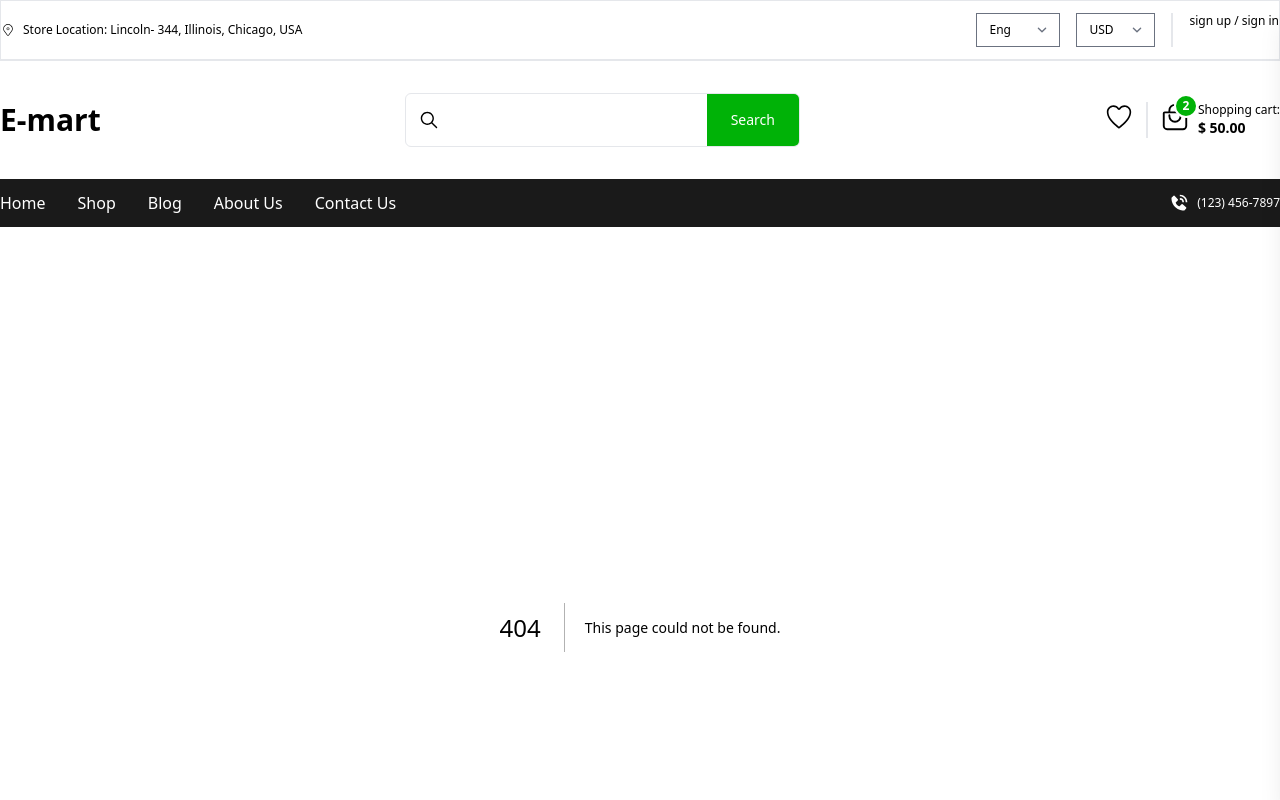
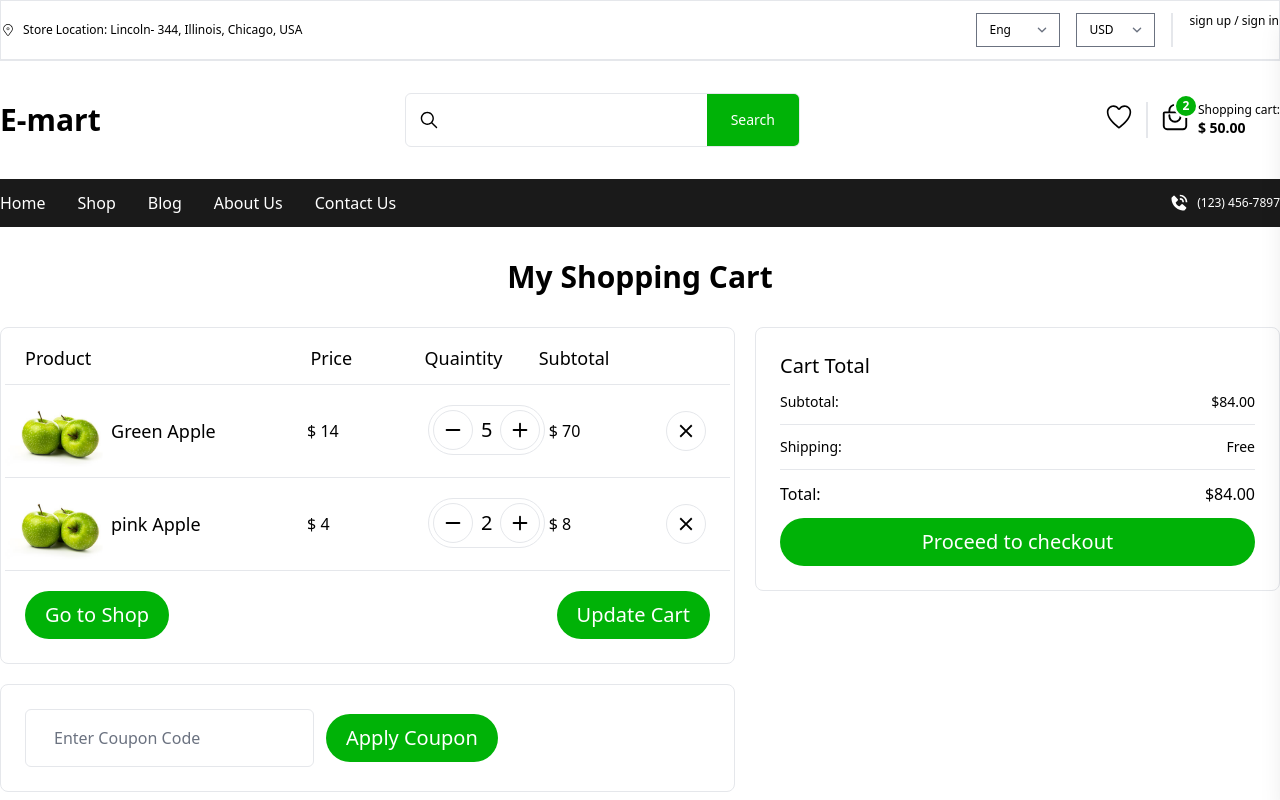
Before and after one commit to patharharsh/e-mart, a Next.js app: page /cart in a window 1280 px wide. Before the commit this address had no page. Shown: the top 800 px of the page. Built offline with nearby package versions, Linux system fonts and the light colour scheme.

Commit message:
cart page done

```diff
--- /dev/null
+++ b/src/app/cart/page.tsx
@@ -0,0 +1,24 @@
+import SectionTitle from "@/components/SectionTitle";
+import React from "react";
+import CartTotalSection from "@/sections/cart/CartTotalSextion";
+import CartListSection from "@/sections/cart/CartListSection";
+import CouponCodeSection from "@/sections/cart/CouponCodeSection";
+
+const CartPage = () => {
+  return (
+    <div className="container py-8 mx-auto">
+      <SectionTitle title="My Shopping Cart" align="center" />
+      <div className="flex gap-5 flex-col lg:flex-row">
+        <div className="lg:w-7/12 w-full">
+          <CartListSection />
+          <CouponCodeSection />
+        </div>
+        <div className="lg:w-5/12 w-full">
+          <CartTotalSection />
+        </div>
+      </div>
+    </div>
+  );
+};
+
+export default CartPage;
--- /dev/null
+++ b/src/components/CartItem.tsx
@@ -0,0 +1,35 @@
+"use client";
+import React, { useState } from "react";
+import CounterButton from "./CounterButton";
+import IconBtn from "./IconBtn";
+import { IoMdClose } from "react-icons/io";
+import { cartItem } from "@/types/cart.type";
+
+const CartItem = ({data}:{data: cartItem}) => {
+
+  const {product, quntity} = data
+  const [count, setCount] = useState(quntity)
+
+  return (
+    <>
+      <div className="flex items-center border md:border-0 md:border-t flex-wrap md:flex-nowrap sm:w-1/2 md:w-full md:p-0 p-3" >
+        <div className="md:w-5/12 w-full flex items-center flex-wrap md:flex-nowrap gap-2 ">
+          <div className="md:w-4/12 w-full ">
+            <img src={product?.imgPath} className="w-full" alt="product image" />
+          </div>
+          <div className="md:w-8/12 w-full text-lg md:text-md">{product?.name}</div>
+        </div>
+        <div className="md:w-2/12 w-1/2"><span className="md:hidden">price:</span> $ {product?.spPrize}</div>
+        <div className="md:w-2/12 w-1/2 text-right md:text-left">
+          <CounterButton onChange={(x: number) => setCount(x)} value={count} />
+        </div>
+        <div className="md:w-3/12 w-full mt-3 md:mt-0 flex md:pe-6 items-center justify-between">
+          <span> <span className="md:hidden">total:</span> $ {count * product?.spPrize} </span>
+          <IconBtn Icon={IoMdClose} size="extra-small" />
+        </div>
+      </div>
+    </>
+  );
+};
+
+export default CartItem;
--- a/src/components/CounterButton.tsx
+++ b/src/components/CounterButton.tsx
@@ -6,10 +6,11 @@ import { FiMinus, FiPlus } from "react-icons/fi";
 
 interface CounterButtonProp  {
     onChange: Function
+    value?: number
   };
 
-const CounterButton = ({onChange}: CounterButtonProp) => {
-  const [count, setCount] = useState(1);
+const CounterButton = ({onChange, value=1}: CounterButtonProp) => {
+  const [count, setCount] = useState(value);
 
 
   const handleMinus = () => {
@@ -28,10 +29,10 @@ const CounterButton = ({onChange}: CounterButtonProp) => {
   },[count])
 
   return (
-    <div className="inline-flex items-center gap-5 border border-1 p-1 rounded-full justify-between ">
-      <IconBtn Icon={FiMinus} onClick={handleMinus} />
-      <span className="text-2xl">{count}</span>
-      <IconBtn Icon={FiPlus} onClick={handlePlus} />
+    <div className="inline-flex items-center gap-2 border border-1 p-1 rounded-full justify-between ">
+      <IconBtn Icon={FiMinus} onClick={handleMinus} size="extra-small" />
+      <span className="text-xl">{count}</span>
+      <IconBtn Icon={FiPlus} onClick={handlePlus} size="extra-small" />
     </div>
   );
 };
--- a/src/components/IconBtn.tsx
+++ b/src/components/IconBtn.tsx
@@ -15,15 +15,15 @@ const IconBtn = ({
 }: IconBtnProps) => {
   const BtnClasses = classNames(
     {
-      "text-black bg-gray-100 hover:bg-[#00B207] hover:text-[#ffffff] font-medium rounded-full text-sm p-5 text-center me-2 mb-2 ":
+      "text-black bg-gray-100 hover:bg-[#00B207] hover:text-[#ffffff] font-medium rounded-full text-sm p-5 text-center":
         size === "large",
     },
     {
-      "text-black bg-white hover:bg-[#00B207] hover:text-[#ffffff] font-medium rounded-full text-sm p-4 text-center me-2 mb-2 border border-1 ":
+      "text-black bg-white hover:bg-[#00B207] hover:text-[#ffffff] font-medium rounded-full text-sm p-4 text-center border border-1 ":
         size === "small",
     },
     {
-      "text-black bg-white hover:bg-[#00B207] hover:text-[#ffffff] font-medium rounded-full text-sm p-2 text-center me-2 mb-2 border border-1 ":
+      "text-black bg-white hover:bg-[#00B207] hover:text-[#ffffff] font-medium rounded-full text-sm p-2 text-center  border border-1 ":
         size === "extra-small",
     },
     {
--- a/src/components/shared/Button.tsx
+++ b/src/components/shared/Button.tsx
@@ -7,7 +7,7 @@ interface ButtonProps extends React.ButtonHTMLAttributes<HTMLButtonElement> {
 
 const Button = ({ children, varient = "primary", ...props }: ButtonProps) => {
   const btnClasses = classNames(
-    "flex items-center justify-center focus:outline-none focus:ring-4 focus:ring-gray-300 font-medium rounded-full text-xl px-5 py-2.5 text-center me-2 mb-2",
+    "flex items-center justify-center focus:outline-none focus:ring-4 focus:ring-gray-300 font-medium rounded-full text-xl px-5 py-2.5 text-center",
     { "text-[#00B207] bg-white hover:bg-gray-100": varient === "secondary" },
     {"bg-[#00B207] text-white hover:bg-[#00B207]" : varient === "primary"}
   );
--- a/src/components/shared/Input.tsx
+++ b/src/components/shared/Input.tsx
@@ -10,10 +10,10 @@ const Input = ({
   const [show, setShow] = useState(false);
 
   return (
-    <div className="relative border border-1 px-4 py-3 rounded-md">
+    <div className="relative border border-1 px-4 py-2 rounded-md">
       <input
         type={type === "password" ? (show ? "text" : "password") : type}
-        className="w-full focus:outline-none text-md "
+        className="w-full focus:outline-none text-md border-0"
         {...props}
       />
       {type === "password" && (
--- a/src/sections/PopularProducts.tsx
+++ b/src/sections/PopularProducts.tsx
@@ -78,6 +78,7 @@ const popularProductsData: ProductsDataType[] = [
 ];
 
 const PopularProducts = () => {
+
   return (
     <div className="container mx-auto">
       <SectionTitle title="Popular Products" isViewAll={true} />
--- /dev/null
+++ b/src/sections/cart/CartListSection.tsx
@@ -0,0 +1,64 @@
+"use client";
+import CartItem from '@/components/CartItem';
+import Button from '@/components/shared/Button';
+import { cartItem } from '@/types/cart.type';
+import React from 'react'
+
+const cartData: cartItem[] = [
+    {
+      product: {
+        name: "Green Apple",
+        spPrize: 14.0,
+        prize: 20.0,
+        rating: 4,
+        imgPath: "/product.png",
+      },
+      quntity: 5,
+    },
+    {
+      product: {
+        name: "pink Apple",
+        spPrize: 4.0,
+        prize: 200.0,
+        rating: 4,
+        imgPath: "/product.png",
+      },
+      quntity: 2,
+    },
+  ];
+
+const CartListSection = () => {
+  return (
+    <div>
+       <div className=" border p-1 rounded-lg mb-5">
+            {cartData?.length ? (
+              <>
+                <div className="md:flex hidden px-5 text-lg font-medium py-3">
+                  <div className="w-5/12">Product</div>
+                  <div className="w-2/12">Price</div>
+                  <div className="w-2/12">Quaintity</div>
+                  <div className="w-3/12">Subtotal</div>
+                </div>
+
+              <div className='flex md:flex-col flex-row flex-wrap md:flex-nowrap'>
+                {cartData?.map((item, index) => (
+                  <CartItem key={index} data={item} />
+                ))}
+              </div>
+
+                <div className="flex justify-between p-5 border-t">
+                  <Button>Go to Shop</Button>
+                  <Button>Update Cart</Button>
+                </div>
+              </>
+            ) : (
+              <h1 className="text-center p-5 text-lg font-medium">
+                Cart is Empty
+              </h1>
+            )}
+          </div>
+    </div>
+  )
+}
+
+export default CartListSection
--- /dev/null
+++ b/src/sections/cart/CartTotalSextion.tsx
@@ -0,0 +1,30 @@
+"use client";
+import Button from '@/components/shared/Button'
+import React from 'react'
+
+const CartTotalSection = () => {
+  return (
+    <div>
+       <div className="border p-6 rounded-lg">
+            <h1 className="text-xl font-medium">Cart Total</h1>
+            <div className="flex justify-between border-b py-3">
+              <span className="text-sm">Subtotal:</span>
+              <span className="text-sm font-medium">$84.00</span>
+            </div>
+            <div className="flex justify-between border-b py-3">
+              <span className="text-sm">Shipping:</span>
+              <span className="text-sm font-medium">Free</span>
+            </div>
+            <div className="flex justify-between py-3">
+              <span className="text-base">Total:</span>
+              <span className="text-base font-medium">$84.00</span>
+            </div>
+            <div className="flex flex-col">
+              <Button>Proceed to checkout</Button>
+            </div>
+          </div>
+    </div>
+  )
+}
+
+export default CartTotalSection
--- /dev/null
+++ b/src/sections/cart/CouponCodeSection.tsx
@@ -0,0 +1,17 @@
+"use client";
+import Button from "@/components/shared/Button";
+import Input from "@/components/shared/Input";
+import React from "react";
+
+const CouponCodeSection = () => {
+  return (
+    <div className="border p-6 rounded-lg flex gap-3 items-center">
+      <Input type="text" placeholder="Enter Coupon Code" />{" "}
+      <div>
+        <Button>Apply Coupon</Button>
+      </div>
+    </div>
+  );
+};
+
+export default CouponCodeSection;
```
